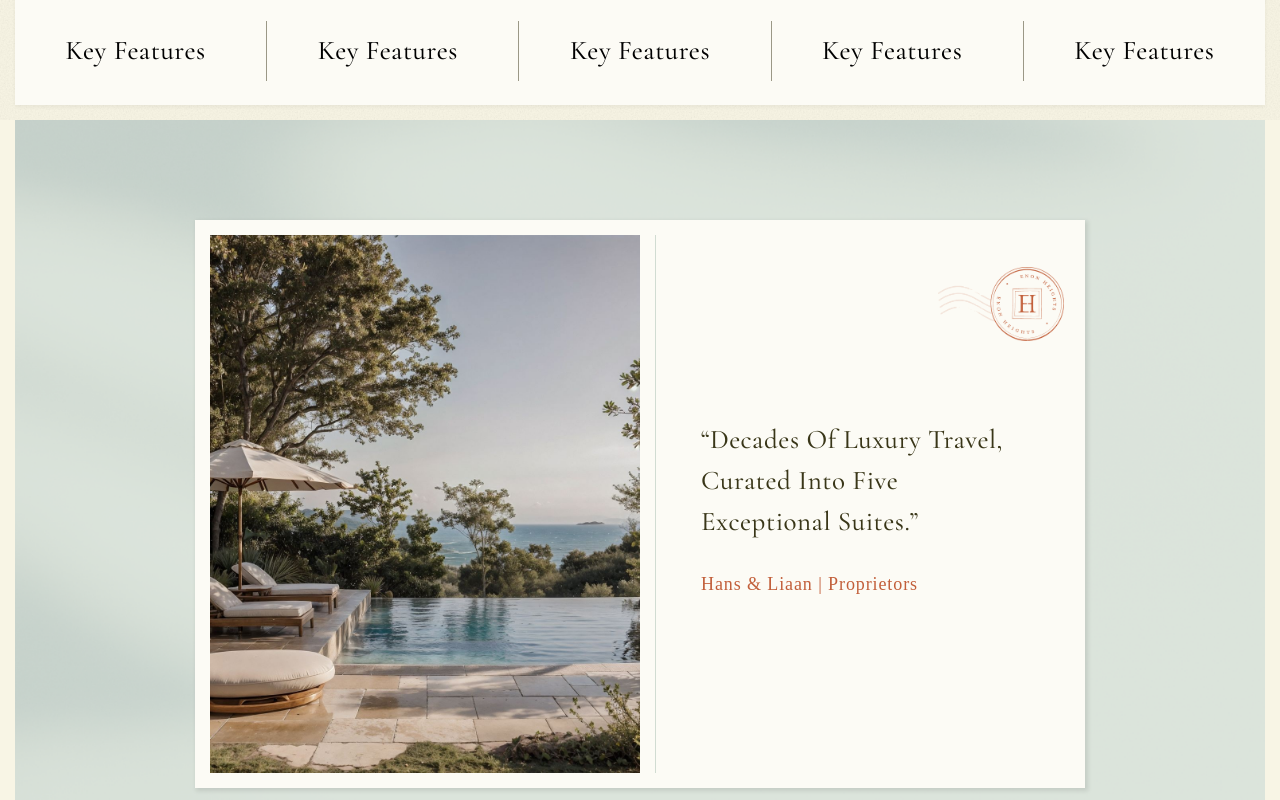
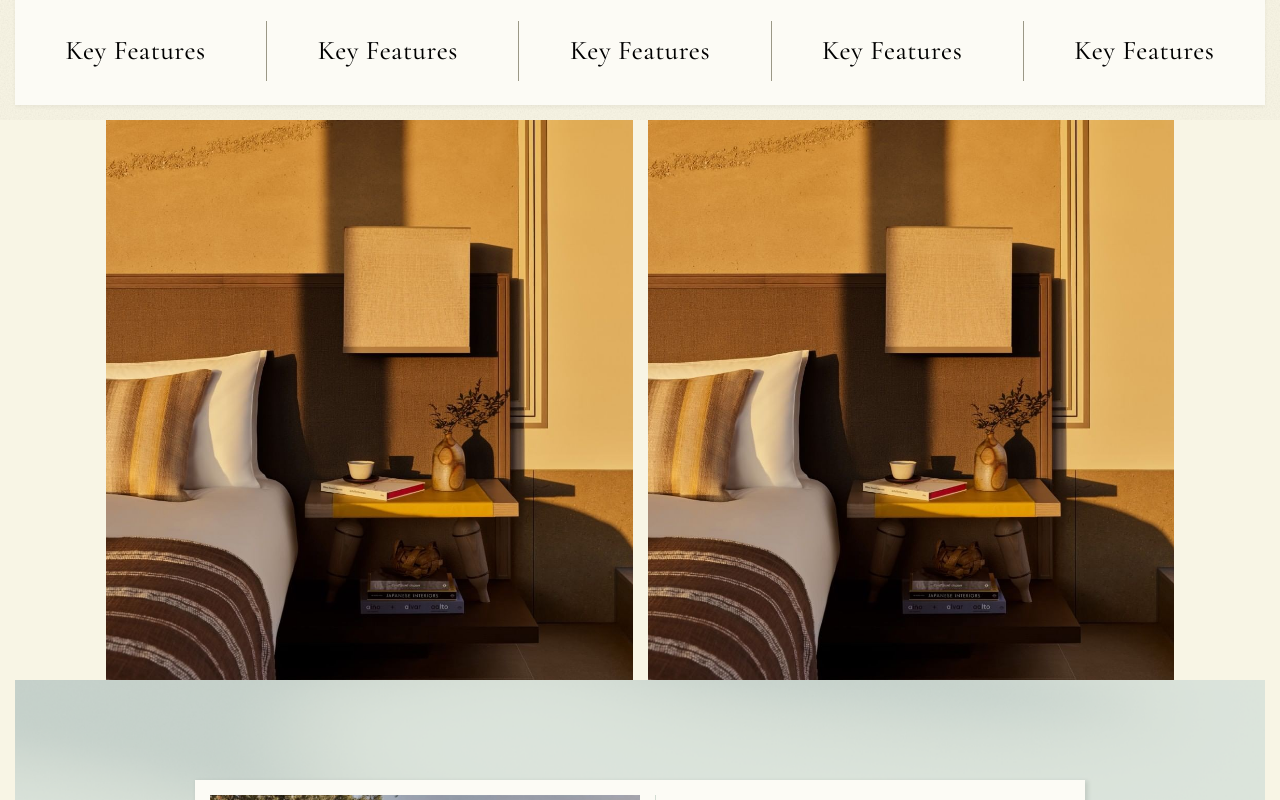
Before and after one commit to etfrontend-team/Enon-HTML, a Next.js app: page / in a window 1280 px wide. Shown: the part 680-1480 px from the top of the page. Built offline with nearby package versions, Linux system fonts and the light colour scheme; a web font is replaced by a local one.

Commit message:
zigzag section completed

```diff
--- a/src/pages/index.tsx
+++ b/src/pages/index.tsx
@@ -9,10 +9,12 @@ import EnquireForm from "@/sections/EnquireForm";
 import JournalSection from "@/sections/JournalSection";
 import FullTextImage from "@/sections/FullTextImage";
 import StayFAQs from "@/sections/FaqSection";
+import GallerySection from "@/sections/GallerySection";
 export default function Home() {
   return (
     <>
       <HeroBanner />
+      <GallerySection/>
       {/* <FullImageWithText /> */}
       <ProprietorQuote />
       <SuitsSlider />
--- /dev/null
+++ b/src/sections/GallerySection.tsx
@@ -0,0 +1,32 @@
+"use client";
+
+import Image from "next/image";
+
+export default function GallerySection() {
+    return (
+        <section className="gallery-section">
+            <div className="container-fluid-md">
+                <div className="gallery-image-wrapper grid grid-cols-12 gap-15">
+                    <div className="varient-wrapper varient-1">
+                        <Image
+                            src="/assets/about-mosaic-1.jpg"
+                            alt="Enon Heights suite bedroom"
+                            width={700}
+                            height={560}
+                            loading="lazy"
+                        />
+                    </div>
+                    <div className="varient-wrapper varient-1">
+                        <Image
+                            src="/assets/about-mosaic-1.jpg"
+                            alt="Enon Heights suite bedroom"
+                            width={700}
+                            height={560}
+                            loading="lazy"
+                        />
+                    </div>
+                </div>
+            </div>
+        </section>
+    )
+}
--- a/src/sections/SuiteShowcase.tsx
+++ b/src/sections/SuiteShowcase.tsx
@@ -163,7 +163,7 @@ function SuiteCard({
                     onClick={showPrev}
                     aria-label="Previous photo"
                   >
-                    <Image src="/assets/prev-arrow.svg" alt="" role="presentation" width={20} height={20} style={{ width: "auto", height: "auto" }} />
+                    <Image src="/assets/prev-white-arrow.svg" alt="" role="presentation" width={20} height={20} style={{ width: "auto", height: "auto" }} />
                   </button>
                   <button
                     type="button"
@@ -171,7 +171,7 @@ function SuiteCard({
                     onClick={showNext}
                     aria-label="Next photo"
                   >
-                    <Image src="/assets/next-arrow.svg" alt="" role="presentation" width={20} height={20} style={{ width: "auto", height: "auto" }} />
+                    <Image src="/assets/next-white-arrow.svg" alt="" role="presentation" width={20} height={20} style={{ width: "auto", height: "auto" }} />
                   </button>
                 </div>
                 <p className="suite-detail__counter">
@@ -193,6 +193,11 @@ export default function SuiteShowcase() {
   useEffect(() => {
     let ticking = false;
     const measure = () => {
+      if (window.innerWidth < 768) {
+        setBlurs(SUITES.map(() => 0));
+        ticking = false;
+        return;
+      }
       const vh = window.innerHeight;
       const next = SUITES.map((_, i) => {
         const incoming = sectionEls.current[i + 1];
--- a/src/styles/custom.css
+++ b/src/styles/custom.css
@@ -15,19 +15,22 @@
 .feature-grid__inner .title h4 {
     @apply leading-12! max-1024:leading-15!;
 }
+.hero-banner + .suite-detail{
+    @apply pt-80 border-t-0
+}
 
 .suite-detail {
-    @apply sticky top-0 min-h-screen flex items-center py-60 max-767:py-40 bg-cream z-9 transition-[filter] duration-100 ease-linear will-change-[filter];
+    @apply sticky border-t border-solid border-dark-olive/10 top-0 max-767:static min-h-screen flex items-center py-60 max-767:py-100 bg-cream z-9 transition-[filter] duration-100 ease-linear will-change-[filter] ;
 }
 .suite-detail--even {
     @apply border-0 border-t border-solid border-dark-olive/10;
     background: linear-gradient(to bottom, #F4F0DF, #F8F5E5);
 }
 .suite-detail__inner {
-    @apply flex items-center justify-between gap-60 max-1199:gap-40 max-992:flex-col max-992:gap-30 max-w-1243 mx-auto;
+    @apply flex items-center justify-between gap-60 max-1199:gap-40 max-992:flex-col max-992:gap-35 max-w-1243 mx-auto;
 }
 .suite-detail__content-column {
-    @apply flex-1 flex flex-col gap-30 max-767:gap-20;
+    @apply flex-1 flex flex-col gap-30;
 }
 .suite-detail__heading-group {
     @apply flex flex-col gap-20;
@@ -36,7 +39,7 @@
     @apply flex gap-40 max-767:gap-20 flex-wrap;
 }
 .suite-detail__tab {
-    @apply font-eaves leading-[100%] text-20 max-767:text-16 tracking-5 text-dark-olive uppercase bg-transparent transition-all duration-300 delay-75 pb-15 cursor-pointer relative;
+    @apply font-eaves leading-[100%] text-20  tracking-5 text-dark-olive uppercase bg-transparent transition-all duration-300 delay-75 pb-15 cursor-pointer relative;
 }
 .suite-detail__tab::after{
     @apply absolute bottom-4 left-0 w-0 h-1 bg-dark-olive transition-[width] duration-300 delay-75 content-[''] pointer-events-none;
@@ -61,13 +64,13 @@
     @apply font-heading leading-[100%] text-24 uppercase text-dark-olive;
 }
 .suite-detail__cta-group {
-    @apply flex items-end gap-40 max-767:gap-20 flex-wrap;
+    @apply flex items-end gap-40  flex-wrap;
 }
 .suite-detail__image-column {
     @apply relative flex-1 max-992:w-full;
 }
 .suite-detail__image-wrapper {
-    @apply relative w-full overflow-hidden aspect-593/651 max-992:aspect-square cursor-grab active:cursor-grabbing touch-pan-y;
+    @apply relative w-full overflow-hidden aspect-593/651  cursor-grab active:cursor-grabbing touch-pan-y;
 }
 .suite-detail__image-track {
     @apply flex size-full transition-transform duration-700 ease-in-out;
@@ -94,3 +97,15 @@
 .suite-detail__counter {
     @apply font-eaves text-20 tracking-5 text-off-white;
 }
+.suite-detail__title{
+    @apply text-30
+}
+.suite-detail__description{
+    @apply text-16!
+}
+.suite-detail .container-fluid-lg {
+    @apply max-576:px-15;
+}
+.suite-detail__content-column{
+    @apply max-576:px-20
+}
--- /dev/null
+++ b/src/styles/gallery.css
@@ -0,0 +1,12 @@
+
+.gallery-image-wrapper .varient-1 {
+    @apply col-span-6! h-560;
+}
+
+/* .gallery-image-wrapper img {
+
+} */
+
+.gallery-image-wrapper .varient-1 img {
+    @apply h-[inherit] object-cover w-full;
+}
--- a/src/styles/globals.css
+++ b/src/styles/globals.css
@@ -4,6 +4,7 @@
 @import "./layout.css";
 @import "./utilities.css";
 @import "./custom.css";
+@import "./gallery.css";
 
 @theme {
   --font-body: "Inter", "Inter Fallback";
--- a/src/styles/layout.css
+++ b/src/styles/layout.css
@@ -191,7 +191,7 @@
 
 /* ============ FOOTER ============ */
 footer.site-footer {
-  @apply pt-15 px-15 overflow-hidden ;
+  @apply pt-15 px-15 overflow-hidden relative z-9 ;
 }
 footer .footer-bg-wrapper {
   @apply absolute inset-0 size-full z-1;
```
Also changed, not shown: public/assets/next-white-arrow.svg (added), public/assets/prev-white-arrow.svg (added).
